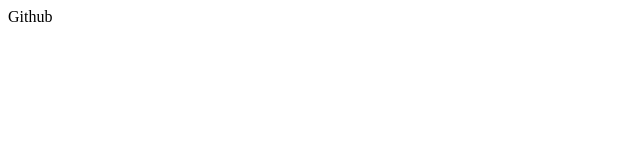
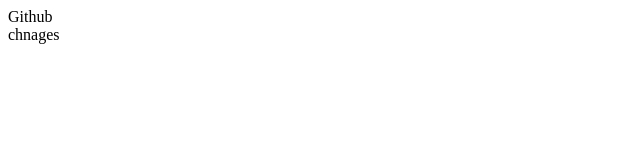
Before and after one commit to Ashish-kharat-AK/lets-learn-git, a plain HTML site: page index.html in a window 1280 px wide. Shown: the full height of the page, 0-640 px from the left. Drawn offline with Linux system fonts and the light colour scheme.

Commit message:
added message in index.js

```diff
--- a/index.html
+++ b/index.html
@@ -8,5 +8,6 @@
 </head>
 <body>
     <div>Github</div>
+    <div>chnages</div>
 </body>
 </html>
```
Also changed, not shown: index.js (added).
